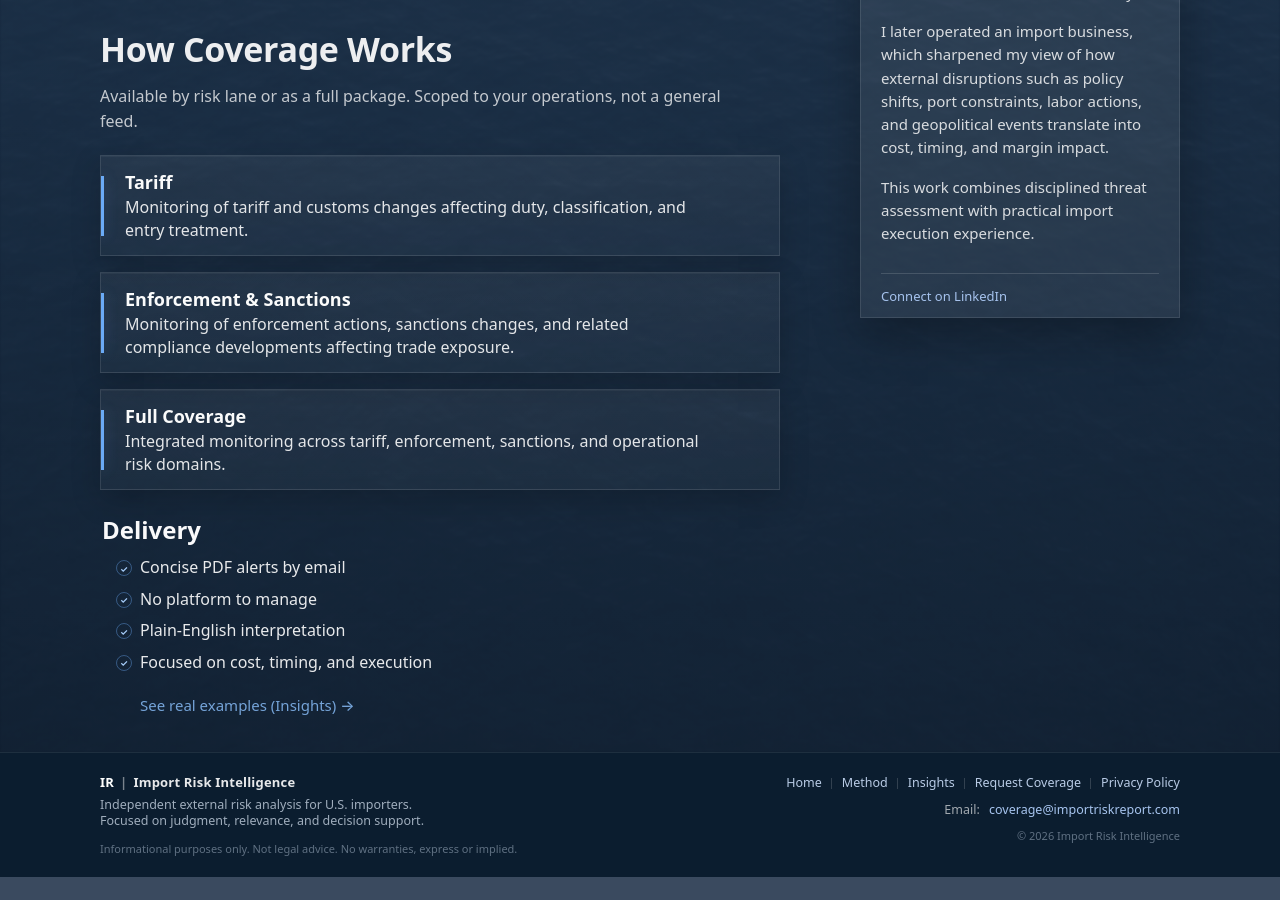
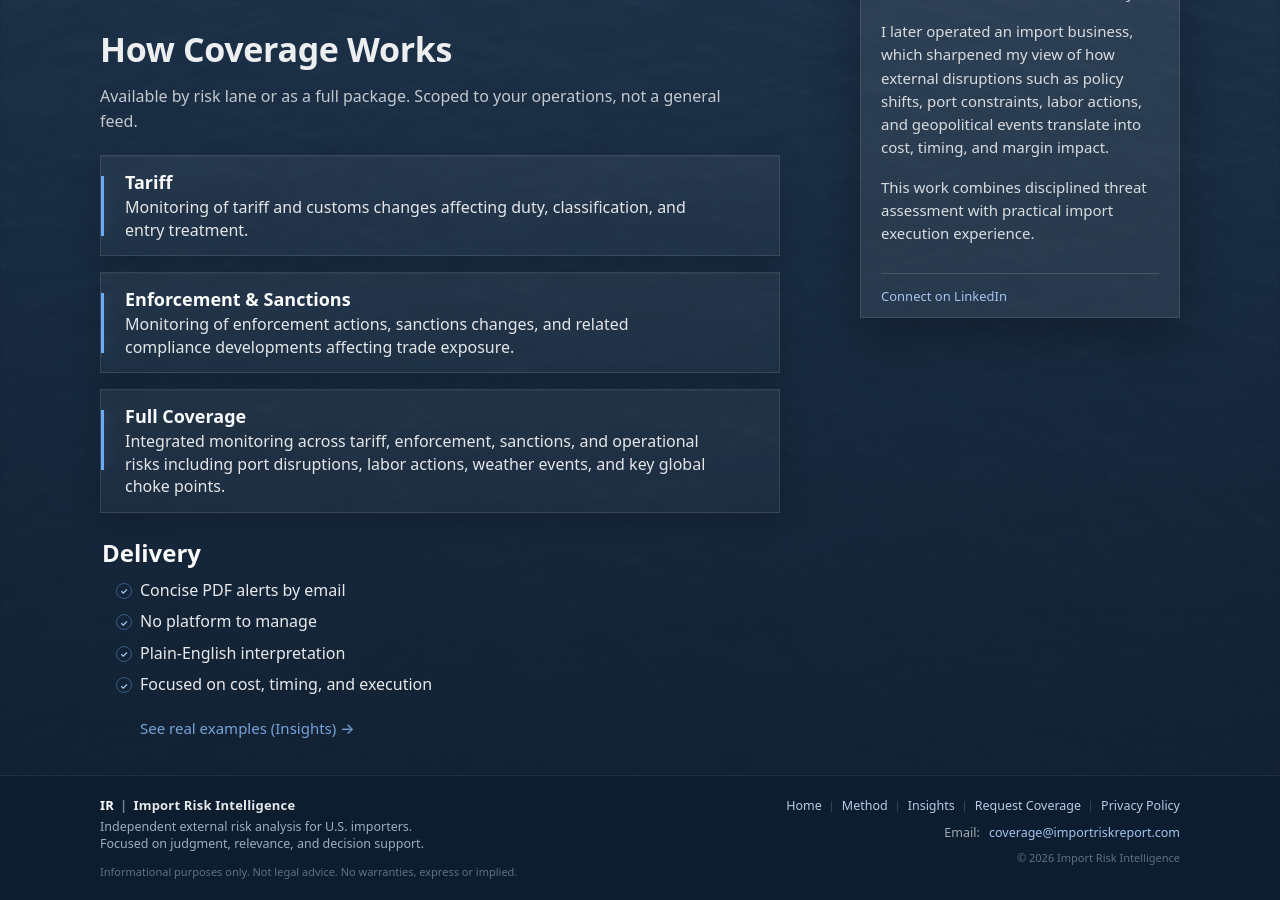
Before and after one commit to importrisk/import-risk-intelligence-site, a Jekyll site: the page built from index.html, in a window 1280 px wide and 900 px high, scrolled down 1242 px. Built offline with Jekyll 4.4.1, drawn with Linux system fonts in a browser that asks for light colours; before the commit the page ends 2119 px from its top, so only the background shows below that.

Commit message:
Update index.html

```diff
--- a/index.html
+++ b/index.html
@@ -138,7 +138,7 @@ description: Independent risk assessment for U.S. importers.
     <div class="coverage-card">
       <h3 class="coverage-card-title">Full Coverage</h3>
       <p class="coverage-card-text">
-        Integrated monitoring across tariff, enforcement, sanctions, and operational risk domains.
+        Integrated monitoring across tariff, enforcement, sanctions, and operational risks including port disruptions, labor actions, weather events, and key global choke points.
       </p>
     </div>
 
```
